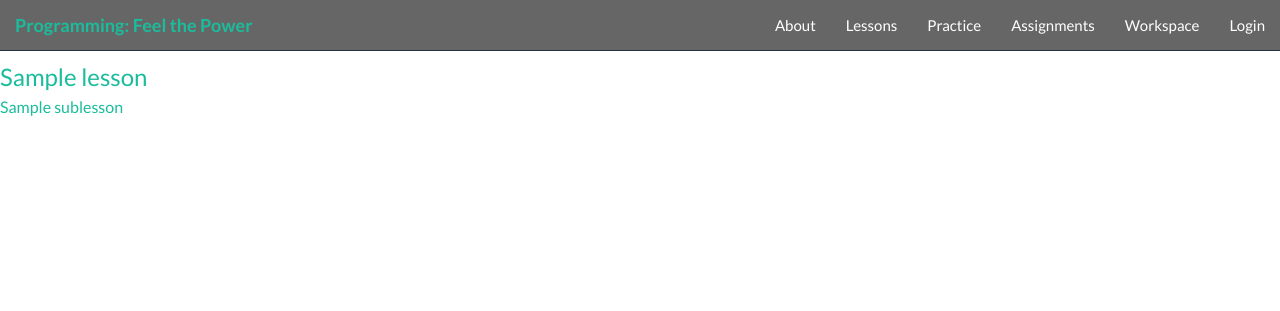
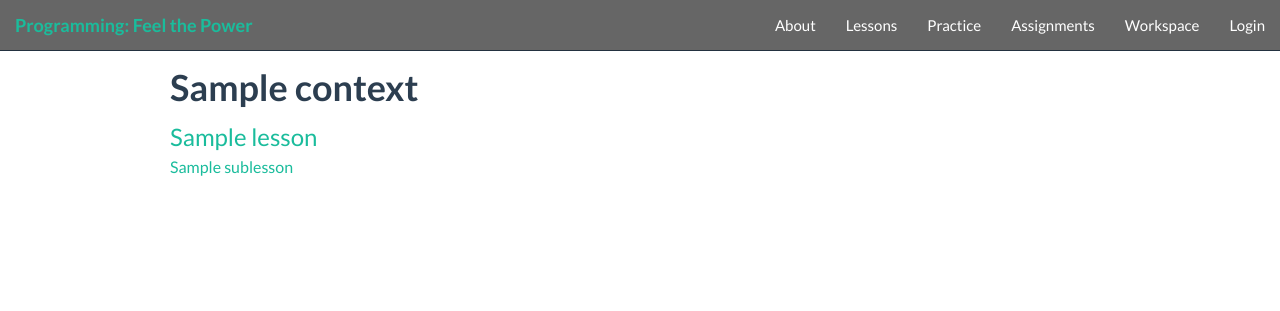
Before and after one commit to pftp/pftp-web, a Python web app: template templates/lesson_home.html in a window 1280 px wide. Shown: the top 311 px of the page. Run offline with Jinja, Linux system fonts and the light colour scheme; the template is opened without the code that fills it: most values are stand-ins (such as "Sample title", 1, 10 or a date in 2020); some libraries are stand-ins or nearby versions.

Commit message:
fix styles

```diff
--- a/templates/assignment_home.html
+++ b/templates/assignment_home.html
@@ -7,6 +7,8 @@
 {% endblock %}
 
 {% block content %}
+<div class="container">
+    <h2> Assignments </h2>
     {% for assignment in assignments %}
     <div class="row">
         <div class="span6">
@@ -17,4 +19,5 @@
         </div>
     </div>
     {% endfor %}
+</div>
 {% endblock %}
--- a/templates/lesson_home.html
+++ b/templates/lesson_home.html
@@ -7,7 +7,9 @@
 {% endblock %}
 
 {% block content %}
-{% for lesson in lessons %}
+<div class="container">
+<h2> {{ context.lesson_name }} </h2>
+{% for lesson in context.lessons %}
     <div class="row">
         <div class="span6">
             <a href={{ lesson.link }}> <h4> {{ lesson.name }} </h4> </a>
@@ -17,4 +19,6 @@
         </div>
     </div>
     {% endfor %}
+</div>
+
 {% endblock %}
```
Also changed, not shown: application.py (+9 -3 lines). Lines whose indentation alone changed are shown as unchanged.
